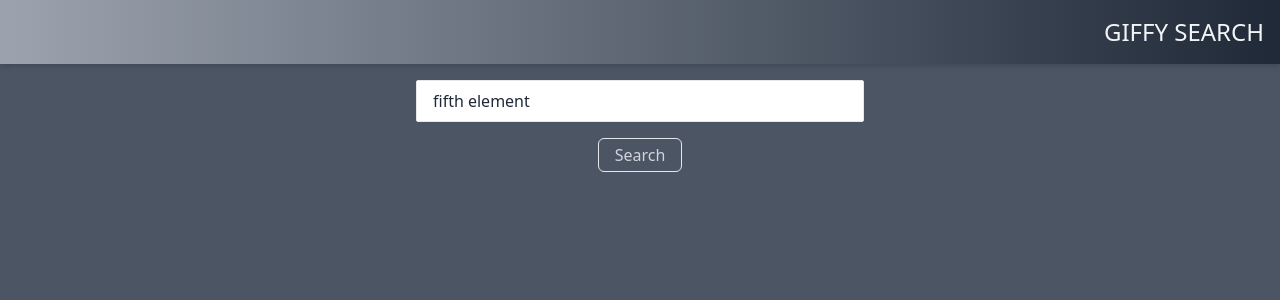
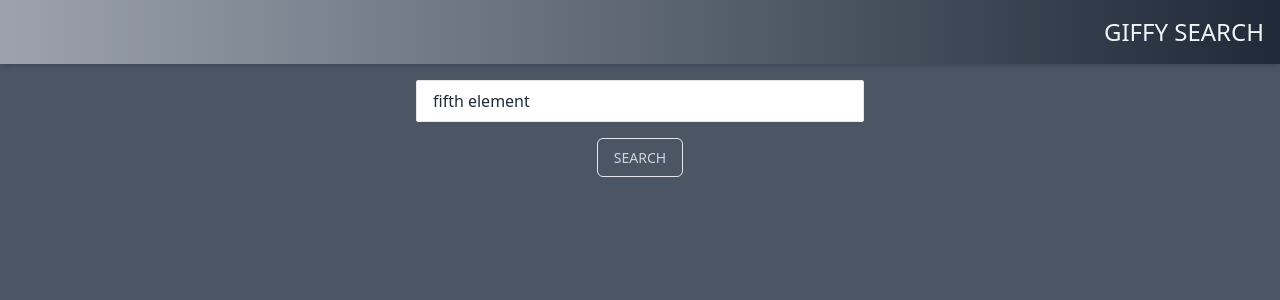
Before and after one commit to maxzz/giffy, a React (Vite) app: page / in a window 1280 px wide. Shown: the top 300 px of the page. Built offline with nearby package versions, Linux system fonts and the light colour scheme.

Commit message:
WIP: Tech stack update. 14. done w/ button

```diff
--- a/src/hooked-serach.tsx
+++ b/src/hooked-serach.tsx
@@ -51,7 +51,8 @@ export default function HookedSearch() {
                     <button
                         className="self-center
                             transform active:scale-105
-                            mt-4 px-4 py-1 border rounded-md text-gray-300 focus:outline-none focus:ring-4 ring-offset-1 ring-gray-800 ring-offset-gray-600"
+                            mt-4 px-4 py-2 uppercase text-sm leading-normal
+                            border rounded-md text-gray-300 focus:outline-none focus:ring-4 ring-offset-1 ring-gray-800 ring-offset-gray-600"
                     >Search</button>
                 </form>
 
```
